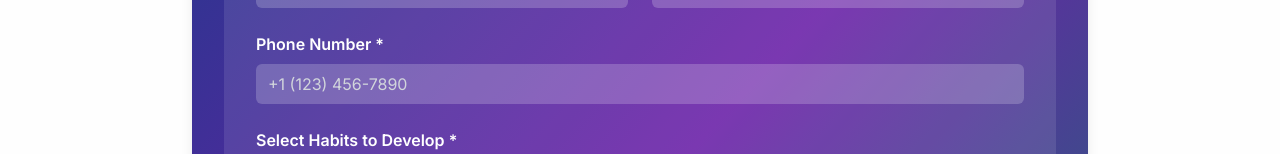
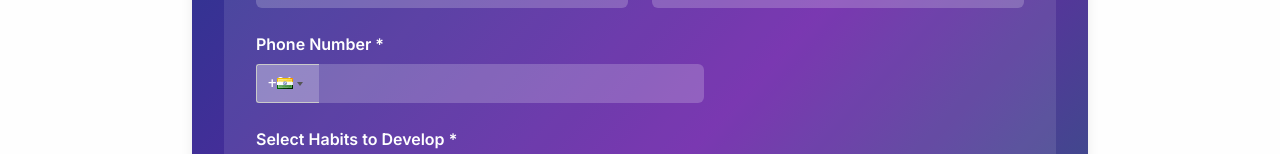
Before and after one commit to moghribalakrishna/GuruAvatar.org, a Next.js app: page /habit-forging/registration in a window 1280 px wide. Shown: the part 448-602 px from the top of the page. Built offline with nearby package versions, Linux system fonts and the light colour scheme; no server answers.

Commit message:
Form submission & country code addition.

```diff
--- a/app/habit-forging/registration/page.tsx
+++ b/app/habit-forging/registration/page.tsx
@@ -4,6 +4,8 @@ import React, { useState } from 'react';
 import { motion } from 'framer-motion';
 import { Send, AlertCircle, Check } from 'lucide-react';
 import axios from 'axios';
+import PhoneInput from 'react-phone-input-2';
+import 'react-phone-input-2/lib/style.css';
 
 interface FormData {
   name: string;
@@ -41,6 +43,13 @@ export default function HabitForgingRegistration() {
     }
   };
 
+  const handlePhoneChange = (value: string) => {
+    setFormData({ ...formData, phone: value });
+    if (errors.phone) {
+      setErrors({ ...errors, phone: '' });
+    }
+  };
+
   const handleCheckboxChange = (e: React.ChangeEvent<HTMLInputElement>) => {
     const { value, checked } = e.target;
     if (checked) {
@@ -56,7 +65,6 @@ export default function HabitForgingRegistration() {
     if (!formData.email) newErrors.email = "Email is required";
     if (!/\S+@\S+\.\S+/.test(formData.email)) newErrors.email = "Email is invalid";
     if (!formData.phone) newErrors.phone = "Phone number is required";
-    if (!/^\+?[1-9]\d{1,14}$/.test(formData.phone)) newErrors.phone = "Phone number is invalid";
     if (formData.selectedHabits.length === 0) newErrors.selectedHabits = "Please select at least one habit";
     if (!formData.preferredStartDate) newErrors.preferredStartDate = "Please select a preferred start date";
     setErrors(newErrors);
@@ -147,16 +155,21 @@ export default function HabitForgingRegistration() {
 
           <div>
             <label htmlFor="phone" className="block mb-2 font-semibold">Phone Number *</label>
-            <input
-              type="tel"
-              id="phone"
-              name="phone"
+            <div className="relative max-w-md">
+              <PhoneInput
+                country={'in'}
                 value={formData.phone}
-              onChange={handleInputChange}
-              className="w-full px-3 py-2 bg-white bg-opacity-20 rounded-md text-white placeholder-gray-300"
-              placeholder="+1 (123) 456-7890"
-              required
+                onChange={handlePhoneChange}
+                inputProps={{
+                  name: 'phone',
+                  required: true,
+                  className: 'w-full px-3 py-2 bg-white bg-opacity-20 rounded-md text-white placeholder-gray-300'
+                }}
+                containerClass="!w-full"
+                buttonClass="!bg-white !bg-opacity-20 !border-r-0 !px-3"
+                dropdownClass="!bg-gray-800 !text-white"
               />
+            </div>
             {errors.phone && <p className="text-red-400 text-sm mt-1">{errors.phone}</p>}
           </div>
 
@@ -214,9 +227,10 @@ export default function HabitForgingRegistration() {
             </div>
           )}
 
+          <div className="flex justify-center">
             <button
               type="submit"
-            className="w-full bg-gradient-to-r from-orange-500 to-pink-500 text-white px-6 py-3 rounded-full text-lg font-semibold hover:from-orange-600 hover:to-pink-600 transition duration-300 flex items-center justify-center"
+              className="bg-gradient-to-r from-orange-500 to-pink-500 text-white px-6 py-3 rounded-full text-lg font-semibold hover:from-orange-600 hover:to-pink-600 transition duration-300 flex items-center justify-center max-w-md w-full"
               disabled={isSubmitting}
             >
               {isSubmitting ? (
@@ -234,6 +248,7 @@ export default function HabitForgingRegistration() {
                 </>
               )}
             </button>
+          </div>
         </form>
       )}
     </div>
```
Lines whose indentation alone changed are shown as unchanged.
